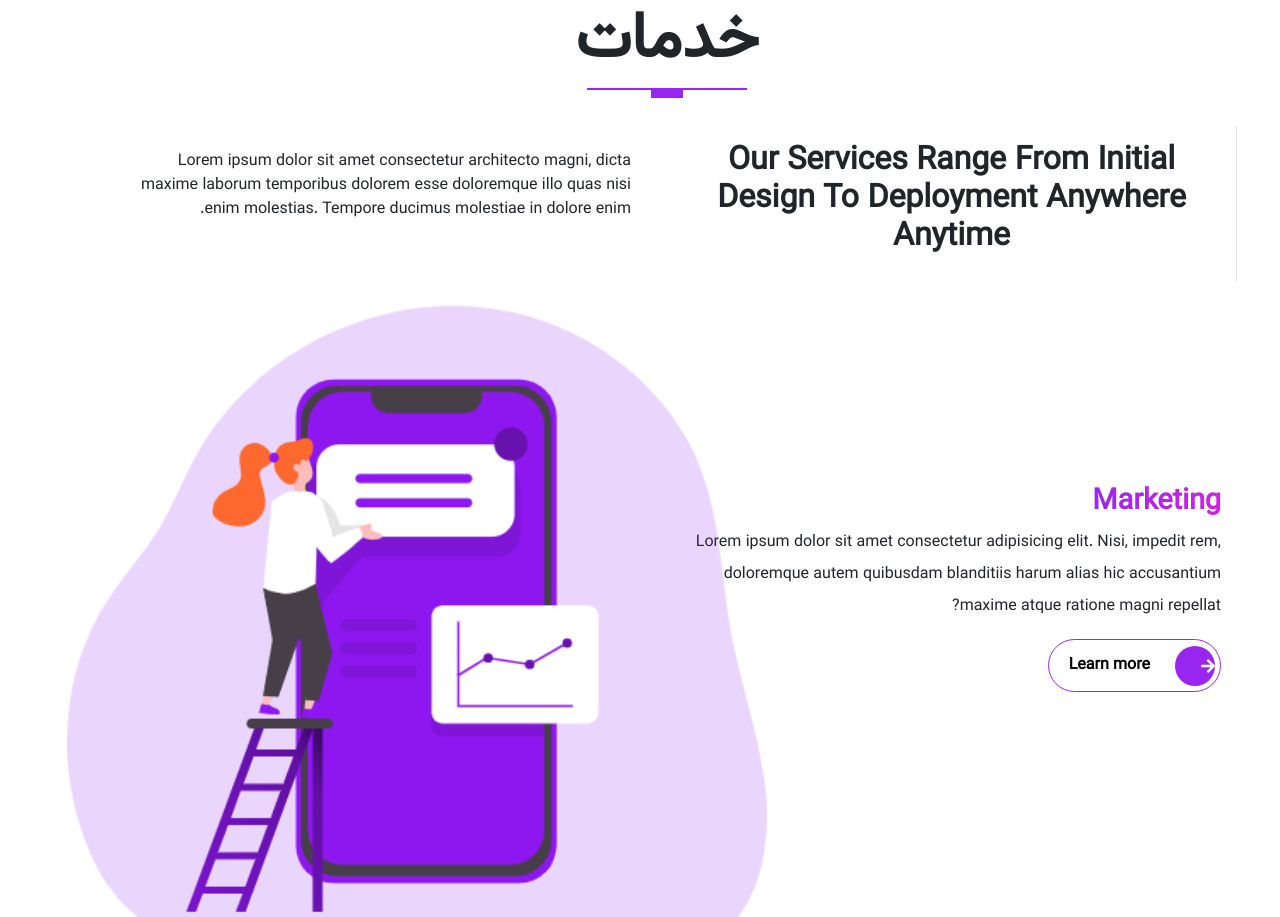
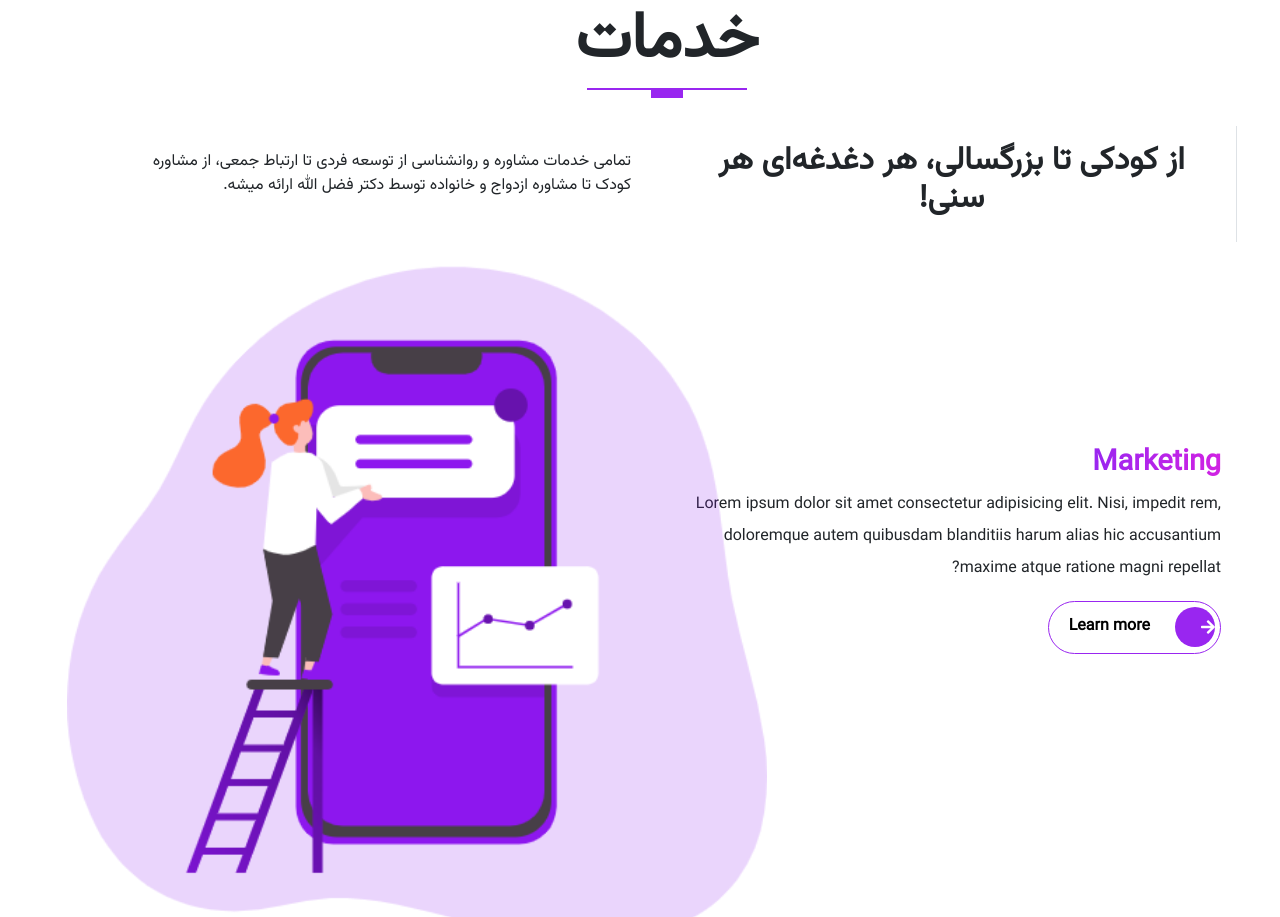
Before and after one commit to geekzahra/psychologist-landing-page, a website: page index.html in a window 1280 px wide. Shown: the part 905-1822 px from the top of the page. Drawn offline with Linux system fonts and the light colour scheme.

Commit message:
some text changes

```diff
--- a/index.html
+++ b/index.html
@@ -54,7 +54,8 @@
         <h1 class="display-2">
           <span class="display-2--intro">شیرین فضل‌الله</span>
           <span class="display-2--description lh-base">
-            بهترین مشاور و روانشناس ازدواج ، خانواده و کودک در همدان
+            <br>
+            بهترین مشاور و روانشناس همدان <br> براساس محبوبیت و اثربخشی درمان
           </span>
         </h1>
         <button type="button" class="rounded-pill btn-rounded">نوبت‌دهی آنلاین
@@ -83,16 +84,14 @@
       <div class="col-md-6 border-right">
         <div class="bg-white p-3">
           <h2 class="fw-bold text-capitalize text-center">
-            Our Services Range From Initial Design To Deployment Anywhere Anytime
+            از کودکی تا بزرگسالی، هر دغدغه‌ای هر سنی!
           </h2>
         </div>
       </div>
       <div class="col-md-6">
         <div class="bg-white p-4 text-start">
           <p class="fw-light">
-            Lorem ipsum dolor sit amet consectetur architecto magni,
-            dicta maxime laborum temporibus dolorem esse doloremque illo quas nisi enim molestias.
-            Tempore ducimus molestiae in dolore enim.
+             تمامی خدمات مشاوره و روانشناسی از توسعه فردی تا ارتباط جمعی، از مشاوره کودک تا مشاوره ازدواج و خانواده توسط دکتر فضل الله ارائه میشه.
           </p>
         </div>
       </div>
@@ -179,7 +178,7 @@
     <div class="row text-center text-white">
       <h1 class="display-3 fw-bold">نظرات مراجعین</h1>
       <hr style="width: 100px; height: 3px; " class="mx-auto">
-      <p class="lead pt-1">آنچه آخرین مراجعین دکتر فضل‌الله، درباره‌ی ایشان، می‌گویند:</p>
+      <p class="lead pt-1">تجربه‌ی آخرین مراجعین دکتر شیرین فضل الله:</p>
     </div>
 
     <!-- START THE CAROUSEL CONTENT  -->
```
